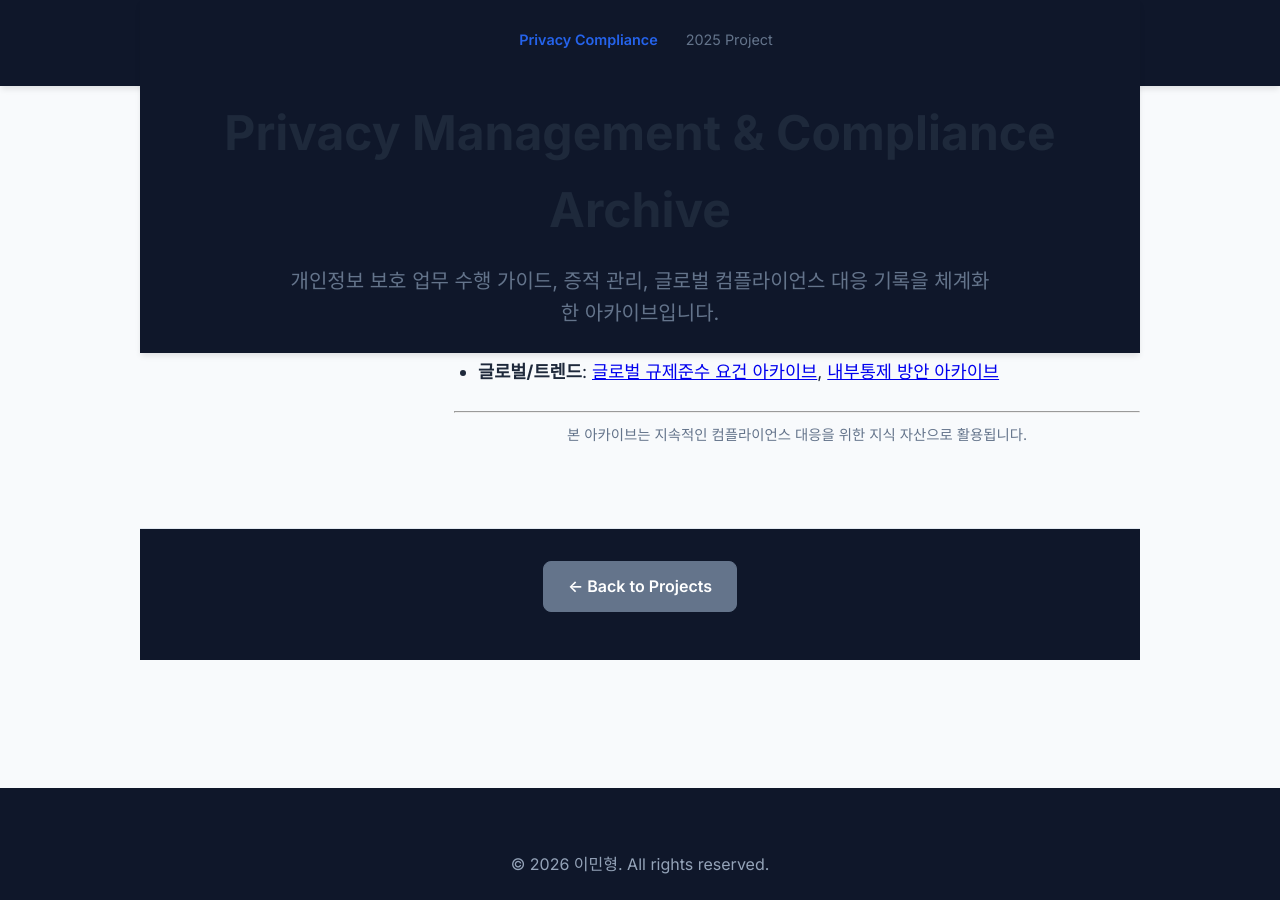
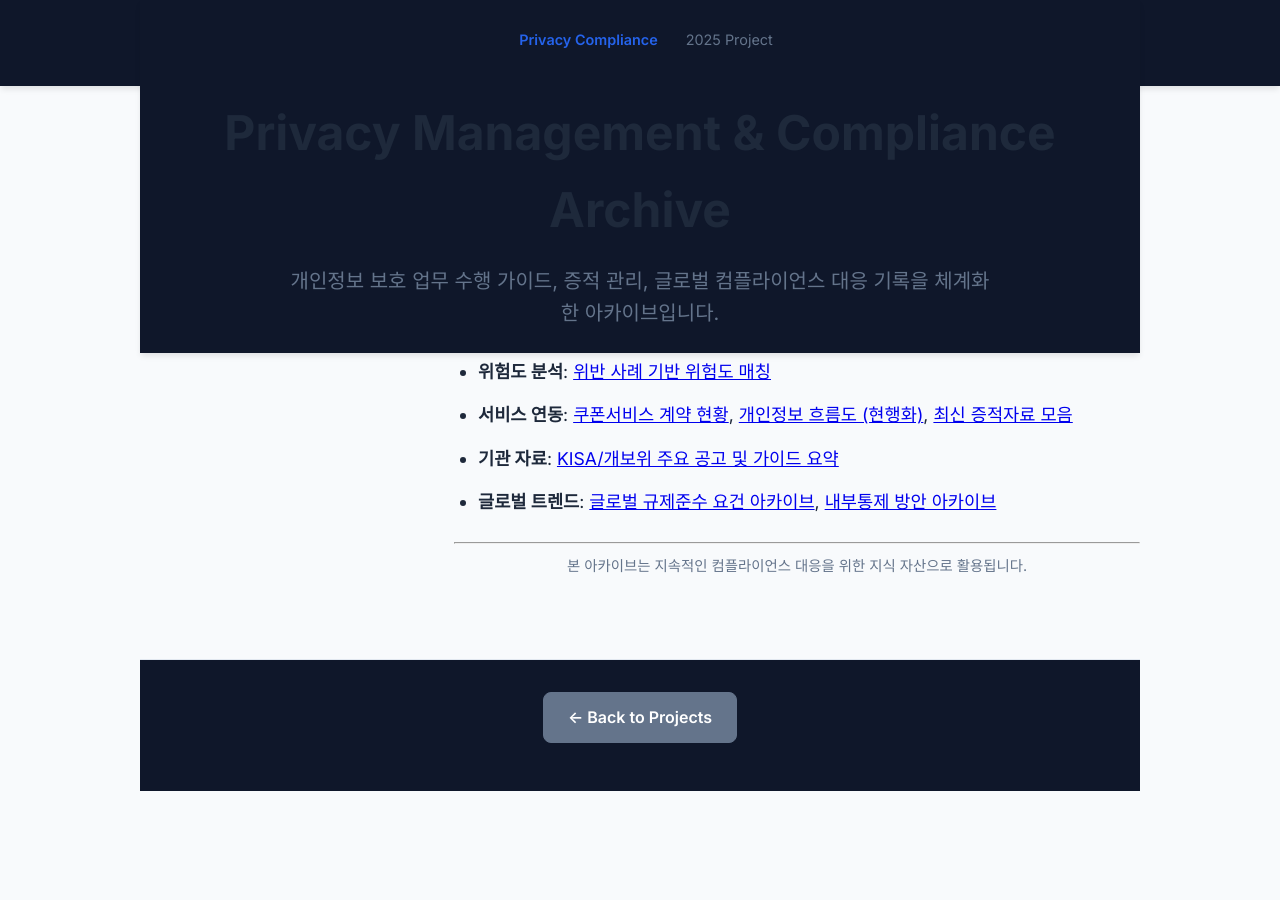
Before and after one commit to 971023als/971023als.github.io, a Jekyll site: the page built from projects/privacy-management-archive.md, in a window 1280 px wide and 900 px high, scrolled down 1918 px. Built offline with Jekyll 4.4.1, drawn with Linux system fonts in a browser that asks for light colours.

Commit message:
Update Legal Interpretation category in Privacy Archive

```diff
--- a/projects/privacy-management-archive.md
+++ b/projects/privacy-management-archive.md
@@ -73,9 +73,12 @@
 *   **보호조치 기준**: [안전성 확보조치 기준 및 가이드라인](https://www.notion.so/2ef3ce837f3c81ca9ef6f0c1a5ff5877?pvs=21), [업무 수행 가이드 DB](https://www.notion.so/2ef3ce837f3c81e0b6a6d2da1eee1535?pvs=21)
 *   **기록 검토**: [접속 및 작업기록 검토 아카이브](https://www.notion.so/2ef3ce837f3c8124922ed1552faaceab?pvs=21)
 
-### ■ 외부 기관 및 글로벌 참고자료
-*   **규제 기관**: [KISA/개보위 자료 요약본](https://www.notion.so/2ef3ce837f3c819689ace30caecd2935?pvs=21), [최신 법령 해석 문서](https://www.notion.so/2ef3ce837f3c81fbb1ebdc0acd0be18a?pvs=21)
-*   **글로벌/트렌드**: [글로벌 규제준수 요건 아카이브](https://www.notion.so/2ef3ce837f3c8152b1aeeaf73bca64b0?pvs=21), [내부통제 방안 아카이브](https://www.notion.so/2ef3ce837f3c814d9fd4db9d6d9a16b6?pvs=21)
+### ■ 법령 해석 및 정책 참고자료
+*   **법령 해석 정리**: [법령 해석 요약 및 정리](https://www.notion.so/2ef3ce837f3c812ba4bffc1a1dca227d?pvs=21), [개인정보보호 관련 법령 해석](https://www.notion.so/2ef3ce837f3c81fbb1ebdc0acd0be18a?pvs=21)
+*   **위험도 분석**: [위반 사례 기반 위험도 매칭](https://www.notion.so/2ef3ce837f3c817d8194f32f6917eb72?pvs=21)
+*   **서비스 연동**: [쿠폰서비스 계약 현황](https://www.notion.so/1c22313394528039af59f0820e83c381?pvs=21), [개인정보 흐름도 (현행화)](https://www.notion.so/1cd897735ccb45cc914f853d95d57682?pvs=21), [최신 증적자료 모음](https://www.notion.so/43d118f4f6a74a9eb65b6bdb5bd4a76e?pvs=21)
+*   **기관 자료**: [KISA/개보위 주요 공고 및 가이드 요약](https://www.notion.so/2ef3ce837f3c819689ace30caecd2935?pvs=21)
+*   **글로벌 트렌드**: [글로벌 규제준수 요건 아카이브](https://www.notion.so/2ef3ce837f3c8152b1aeeaf73bca64b0?pvs=21), [내부통제 방안 아카이브](https://www.notion.so/2ef3ce837f3c814d9fd4db9d6d9a16b6?pvs=21)
 
 ---
 <div style="text-align: center; color: var(--text-muted); font-size: 0.9rem;">
```
Also changed, not shown: 1 other file.
